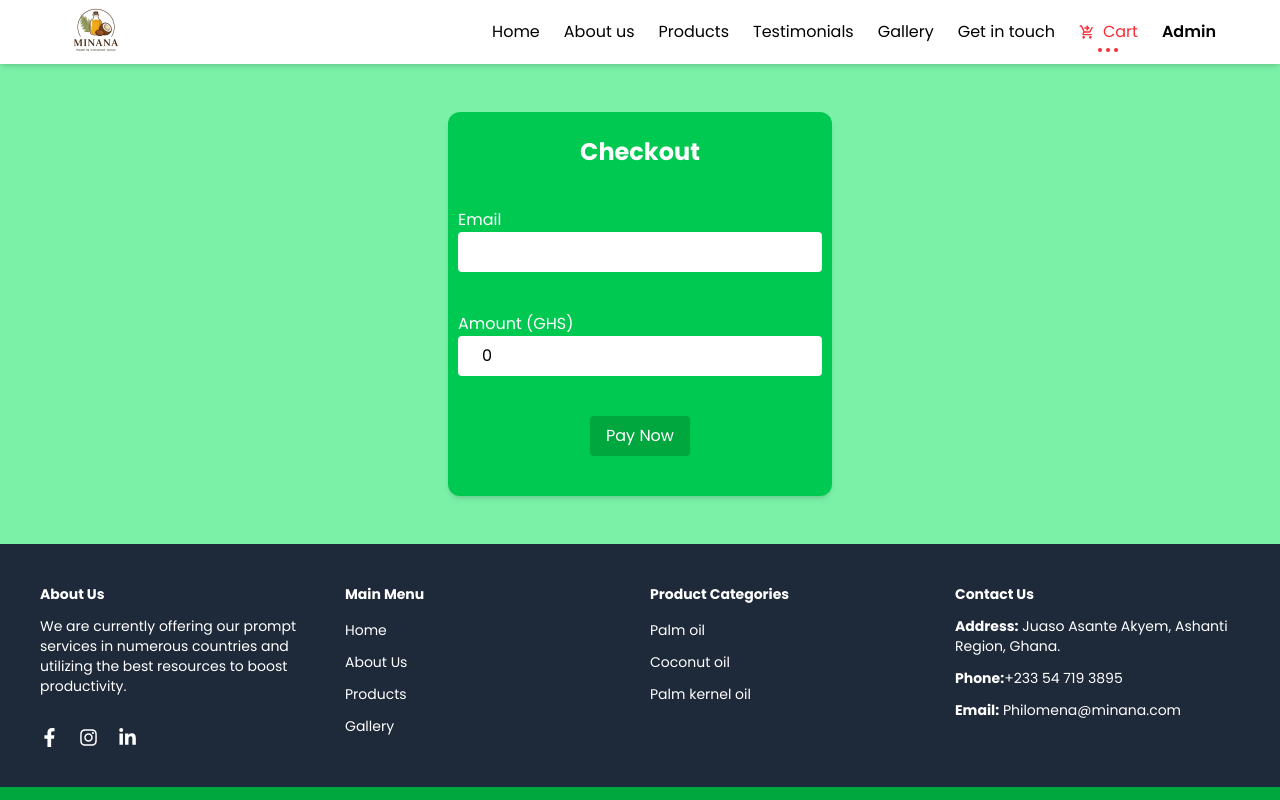
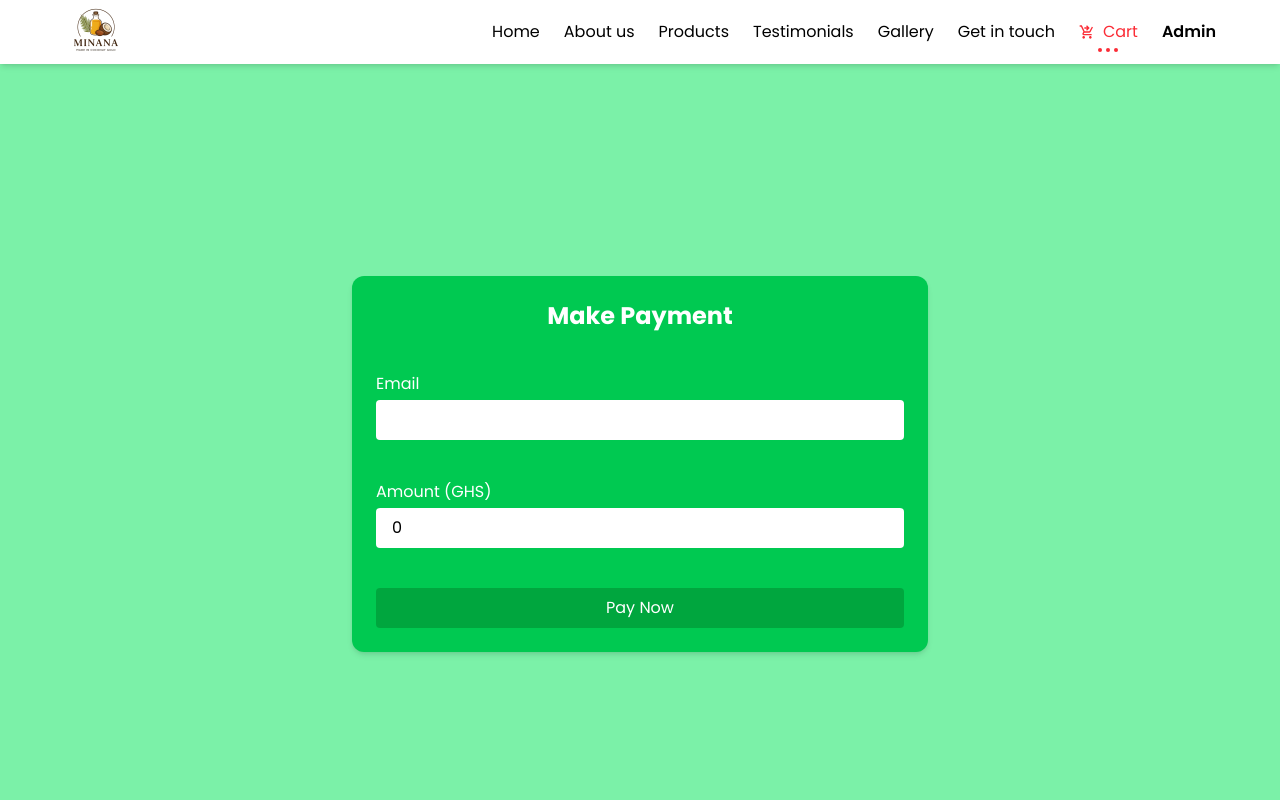
Before and after one commit to esitoxla/Minana-services, a React (Vite) app: page /cart/checkout in a window 1280 px wide. Shown: the top 800 px of the page. Built offline with nearby package versions, Linux system fonts and the light colour scheme; no server answers; a web font is replaced by a local one.

Commit message:
updated checkout

```diff
--- a/src/components/Checkout.jsx
+++ b/src/components/Checkout.jsx
@@ -41,29 +41,26 @@ const Checkout = () => {
 
   return (
     <>
-      <div className="w-full h-[30rem] bg-green-300 flex items-center">
-        <div className="flex flex-col items-center gap-10  bg-green-500 rounded-xl shadow-md lg:w-[50%] max-w-sm h-[80%] mx-auto  transition-transform duration-300 hover:-translate-y-2 px-4">
-          <h2 className="pt-6 text-white text-2xl font-bold">Checkout</h2>
-          <div className="flex flex-col ">
-            <label htmlFor="" className="text-white">
-              Email
-            </label>
+      <div className="w-full min-h-screen bg-green-300 flex items-center justify-center px-4 py-10">
+        <div className="flex flex-col items-center gap-10 bg-green-500 rounded-xl shadow-md w-full max-w-md md:max-w-lg lg:max-w-xl p-6 transition-transform duration-300 hover:-translate-y-2">
+          <h2 className="text-white text-2xl font-bold">Make Payment</h2>
+
+          <div className="flex flex-col w-full">
+            <label className="text-white mb-1">Email</label>
             <input
               type="email"
-              className="bg-white px-6 py-2 rounded"
+              className="bg-white px-4 py-2 rounded"
               value={email}
               onChange={(e) => setEmail(e.target.value)}
             />
           </div>
 
-          <div className="flex flex-col">
-            <label htmlFor="" className="text-white">
-              Amount (GHS)
-            </label>
+          <div className="flex flex-col w-full">
+            <label className="text-white mb-1">Amount (GHS)</label>
             <input
               type="number"
               placeholder="Amount (GHS)"
-              className="bg-white px-6 py-2 rounded"
+              className="bg-white px-4 py-2 rounded"
               value={amount}
               readOnly
             />
@@ -71,7 +68,7 @@ const Checkout = () => {
 
           <button
             onClick={handlePayment}
-            className="bg-green-600 text-white px-4 py-2 rounded cursor-pointer hover:bg-green-500 hover:border-white hover:border "
+            className="bg-green-600 text-white px-4 py-2 rounded cursor-pointer hover:bg-green-500 hover:border-white hover:border w-full"
           >
             Pay Now
           </button>
```
